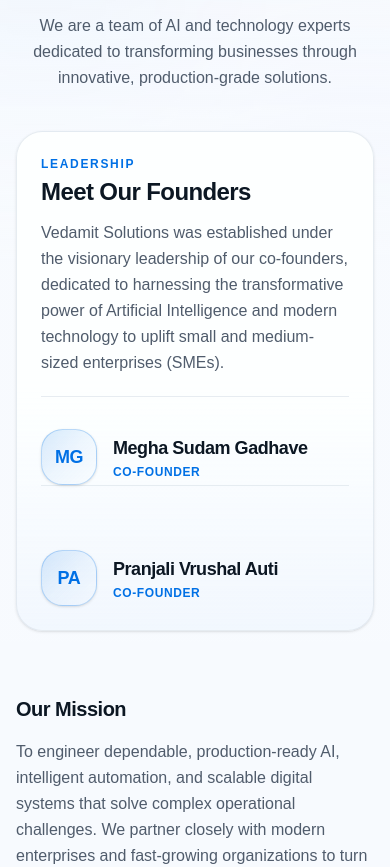
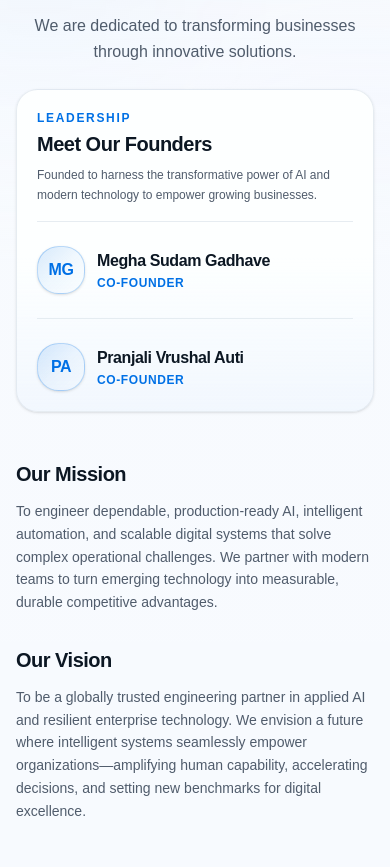
Before and after one commit to suhasvedamit/vedamit, an Astro site: page /about in a window 390 px wide. Shown: the part 202-1069 px from the top of the page. Built offline with nearby package versions, Linux system fonts and the light colour scheme; Astro itself is replaced by a stand-in of ours.

Commit message:
refactor: update content and improve responsive layout on about page

```diff
--- a/src/pages/about.astro
+++ b/src/pages/about.astro
@@ -22,26 +22,26 @@ const founders: Founder[] = foundersData.founders;
 const values = [
   {
     title: "Engineering Excellence",
-    body: "We reject fragile prototypes and superficial demos. Every system we build is architected for production—resilient, observable, securely governed, and engineered to perform reliably under real-world loads.",
+    body: "We architect resilient, production-ready systems designed for real-world demands—prioritizing reliability, observability, and clean code over superficial demos.",
   },
   {
     title: "Pragmatic Innovation",
-    body: "We apply cutting-edge AI and modern technologies where they generate tangible business value—prioritizing measurable efficiency, accuracy, and strategic advantage over fleeting industry hype.",
+    body: "We apply modern AI and technology where it delivers measurable business value—prioritizing efficiency, accuracy, and ROI over industry hype.",
   },
   {
     title: "Trust & Transparency",
-    body: "We believe enduring partnerships are built on clarity. We practice radical transparency in our timelines, technical architecture, and communication—ensuring no surprises from kickoff to post-launch.",
+    body: "We build lasting partnerships through radical clarity in our timelines, architecture, and communication—ensuring no surprises from kickoff to launch.",
   },
   {
     title: "Client Partnership",
-    body: "We operate as an embedded extension of your team. Your business objectives define our roadmap, and our success is measured solely by the lasting value, scalability, and independence we unlock for your organization.",
+    body: "We work as an embedded extension of your team. Your objectives shape our roadmap, and our success is measured by the durable value and autonomy we deliver.",
   },
 ] as const;
 ---
 
 <Layout
   title="About Us — Vedamit Solutions"
-  description="We are a team of AI and technology experts dedicated to transforming businesses through innovative, production-grade solutions."
+  description="We are dedicated to transforming businesses through innovative solutions."
   canonicalPath="/about"
 >
   <section class="py-10 sm:py-13 lg:py-15">
@@ -49,16 +49,16 @@ const values = [
       <PageHero
         badge="About"
         title="About Us"
-        description="We are a team of AI and technology experts dedicated to transforming businesses through innovative, production-grade solutions."
+        description="We are dedicated to transforming businesses through innovative solutions."
       />
 
-      <div class="mx-auto mt-10 max-w-4xl space-y-16 sm:mt-12">
+      <div class="mx-auto mt-6 max-w-4xl space-y-12 sm:mt-10 sm:space-y-16">
         <!-- Unified Leadership Showcase (Top of page for instant visibility) -->
         <div
-          class="rounded-3xl border border-border/60 bg-gradient-to-b from-card via-card to-muted/20 p-6 shadow-sm sm:p-8 lg:p-9"
+          class="rounded-2xl border border-border/60 bg-gradient-to-b from-card via-card to-muted/20 p-5 shadow-sm sm:rounded-3xl sm:p-8 lg:p-9"
         >
           <div
-            class="border-b border-border/60 pb-5 sm:flex-row sm:items-end sm:justify-between"
+            class="flex flex-col gap-2 border-b border-border/60 pb-4 sm:flex-row sm:items-end sm:justify-between sm:gap-4 sm:pb-5"
           >
             <div>
               <p
@@ -67,42 +67,43 @@ const values = [
                 Leadership
               </p>
               <h2
-                class="font-heading mt-1 text-2xl font-semibold tracking-tight text-foreground sm:text-3xl"
+                class="font-heading mt-1 text-xl font-semibold tracking-tight text-foreground sm:text-2xl lg:text-3xl"
               >
                 Meet Our Founders
               </h2>
             </div>
-                        <p class="mt-3 text-base leading-relaxed text-muted-foreground">
-              Vedamit Solutions was established under the visionary leadership
-              of our co-founders, dedicated to harnessing the transformative
-              power of Artificial Intelligence and modern technology to uplift
-              small and medium-sized enterprises (SMEs).
+            <p
+              class="text-xs leading-relaxed text-muted-foreground sm:max-w-md sm:text-right sm:text-sm"
+            >
+              Founded to harness the transformative power of AI and modern technology to empower growing businesses.
             </p>
           </div>
 
           <div
-            class="mt-8 grid gap-8 divide-y divide-border/60 lg:grid-cols-2 lg:gap-12 lg:divide-y-0 lg:divide-x"
+            class="mt-6 divide-y divide-border/60 sm:mt-8 lg:grid lg:grid-cols-2 lg:gap-12 lg:divide-y-0 lg:divide-x"
           >
             {
               founders.map((founder, index) => (
                 <div
                   class:list={[
                     "flex flex-col justify-between",
-                    index > 0 ? "pt-8 lg:pl-10 lg:pt-0" : "lg:pr-10",
+                    index > 0
+                      ? "pt-6 sm:pt-8 lg:pl-10 lg:pt-0"
+                      : "pb-6 sm:pb-8 lg:pb-0 lg:pr-10",
                   ]}
                 >
                   <div>
-                    <div class="flex items-start justify-between gap-4">
-                      <div class="flex items-center gap-4">
+                    <div class="flex items-start justify-between gap-3 sm:gap-4">
+                      <div class="flex min-w-0 items-center gap-3 sm:gap-4">
                         {founder.image ? (
                           <img
                             src={sitePath(founder.image)}
                             alt={founder.name}
-                            class="size-14 rounded-2xl border border-border/60 object-cover shadow-sm"
+                            class="size-12 shrink-0 rounded-2xl border border-border/60 object-cover shadow-sm sm:size-14"
                           />
                         ) : (
                           <div
-                            class="flex size-14 shrink-0 items-center justify-center rounded-2xl border border-primary/25 bg-gradient-to-br from-primary/15 via-primary/5 to-transparent font-heading text-lg font-bold tracking-tight text-primary shadow-sm"
+                            class="flex size-12 shrink-0 items-center justify-center rounded-2xl border border-primary/25 bg-gradient-to-br from-primary/15 via-primary/5 to-transparent font-heading text-base font-bold tracking-tight text-primary shadow-sm sm:size-14 sm:text-lg"
                             aria-hidden="true"
                           >
                             {founder.initials ||
@@ -113,8 +114,8 @@ const values = [
                                 .join("")}
                           </div>
                         )}
-                        <div>
-                          <h3 class="font-heading text-lg font-semibold tracking-tight text-foreground sm:text-xl">
+                        <div class="min-w-0">
+                          <h3 class="font-heading text-base font-semibold tracking-tight text-foreground sm:text-lg lg:text-xl">
                             {founder.name}
                           </h3>
                           <p class="mt-0.5 text-xs font-semibold uppercase tracking-wider text-primary">
@@ -133,7 +134,7 @@ const values = [
                           href={founder.linkedin}
                           target="_blank"
                           rel="noopener noreferrer"
-                          class="rounded-lg p-1.5 text-muted-foreground transition hover:bg-muted hover:text-primary"
+                          class="shrink-0 rounded-lg p-1.5 text-muted-foreground transition hover:bg-muted hover:text-primary"
                           aria-label={`${founder.name} on LinkedIn`}
                         >
                           <LinkedInIcon class="size-4" />
@@ -142,16 +143,16 @@ const values = [
                     </div>
 
                     {founder.bio && (
-                      <p class="mt-4 text-sm leading-relaxed text-muted-foreground">
+                      <p class="mt-3.5 text-xs leading-relaxed text-muted-foreground sm:mt-4 sm:text-sm">
                         {founder.bio}
                       </p>
                     )}
                   </div>
 
                   {founder.expertise && founder.expertise.length > 0 && (
-                    <div class="mt-5 flex flex-wrap gap-2 pt-2">
+                    <div class="mt-4 flex flex-wrap gap-1.5 pt-2 sm:mt-5 sm:gap-2">
                       {founder.expertise.map((item) => (
-                        <span class="inline-flex items-center rounded-md border border-border/50 bg-muted/50 px-2.5 py-1 text-xs font-medium text-muted-foreground">
+                        <span class="inline-flex items-center rounded-md border border-border/50 bg-muted/50 px-2 py-0.5 text-[11px] font-medium text-muted-foreground sm:px-2.5 sm:py-1 sm:text-xs">
                           {item}
                         </span>
                       ))}
@@ -164,18 +165,18 @@ const values = [
         </div>
 
         <!-- Mission & Vision (Open Typography, No Box Cards) -->
-        <div class="grid gap-10 md:grid-cols-2">
+        <div class="grid gap-8 sm:gap-10 md:grid-cols-2">
           <div>
             <h2
               class="font-heading text-xl font-semibold tracking-tight sm:text-2xl"
             >
               Our Mission
             </h2>
-            <p class="mt-4 text-base leading-relaxed text-muted-foreground">
+            <p class="mt-3 text-sm leading-relaxed text-muted-foreground sm:mt-4 sm:text-base">
               To engineer dependable, production-ready AI, intelligent automation,
               and scalable digital systems that solve complex operational challenges.
-              We partner closely with modern enterprises and fast-growing organizations
-              to turn emerging technology into measurable, durable competitive advantages.
+              We partner with modern teams to turn emerging technology into measurable,
+              durable competitive advantages.
             </p>
           </div>
 
@@ -185,12 +186,11 @@ const values = [
             >
               Our Vision
             </h2>
-            <p class="mt-4 text-base leading-relaxed text-muted-foreground">
-              To be a globally trusted engineering partner at the forefront of applied
-              artificial intelligence and resilient enterprise technology. We envision
-              an enterprise landscape where intelligent systems seamlessly integrate into
-              daily workflows—amplifying human capability, accelerating decision-making,
-              and setting new benchmarks for digital excellence.
+            <p class="mt-3 text-sm leading-relaxed text-muted-foreground sm:mt-4 sm:text-base">
+              To be a globally trusted engineering partner in applied AI and resilient
+              enterprise technology. We envision a future where intelligent systems
+              seamlessly empower organizations—amplifying human capability, accelerating
+              decisions, and setting new benchmarks for digital excellence.
             </p>
           </div>
         </div>
@@ -202,17 +202,17 @@ const values = [
           >
             Our Core Values
           </h2>
-          <p class="mt-3 text-base text-muted-foreground">
+          <p class="mt-2 text-sm text-muted-foreground sm:mt-3 sm:text-base">
             The principles that guide our engineering culture, client relationships, and architectural standards
           </p>
-          <div class="mt-8 grid gap-5 sm:grid-cols-2">
+          <div class="mt-6 grid gap-4 sm:mt-8 sm:grid-cols-2 sm:gap-5">
             {
               values.map((v) => (
-                <article class="rounded-2xl border border-border/60 bg-card p-7 shadow-sm transition hover:border-primary/20">
+                <article class="rounded-2xl border border-border/60 bg-card p-5 shadow-sm transition hover:border-primary/20 sm:p-7">
                   <h3 class="text-base font-semibold tracking-tight">
                     {v.title}
                   </h3>
-                  <p class="mt-3 text-sm leading-relaxed text-muted-foreground">
+                  <p class="mt-2.5 text-xs leading-relaxed text-muted-foreground sm:mt-3 sm:text-sm">
                     {v.body}
                   </p>
                 </article>
```
